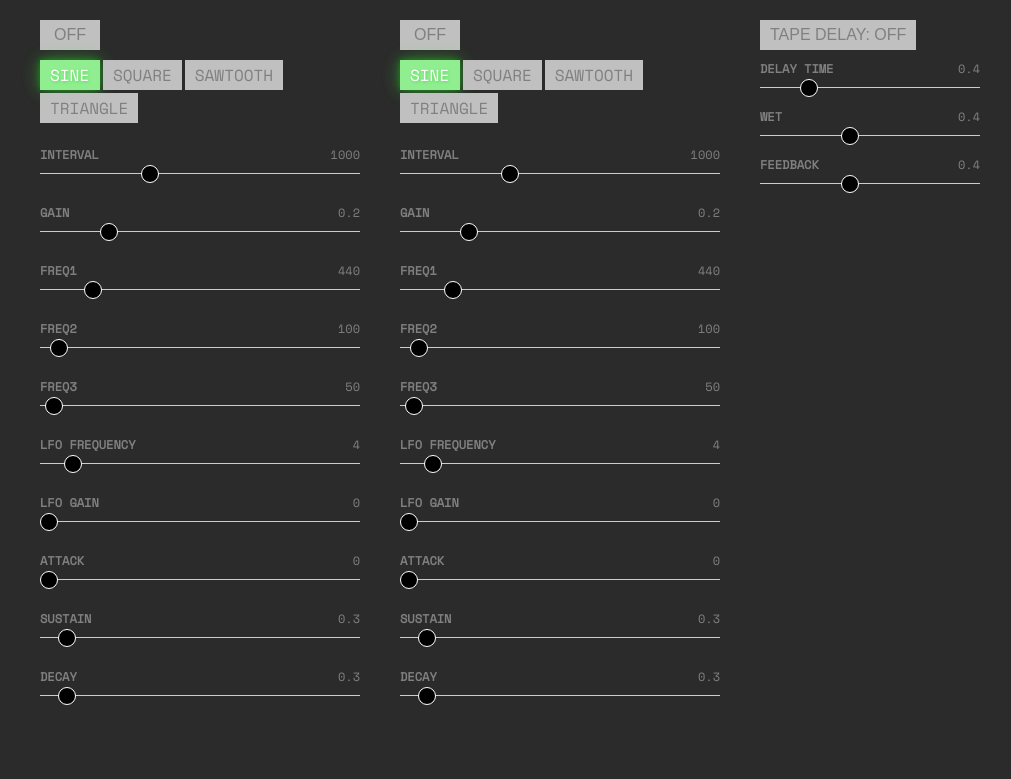
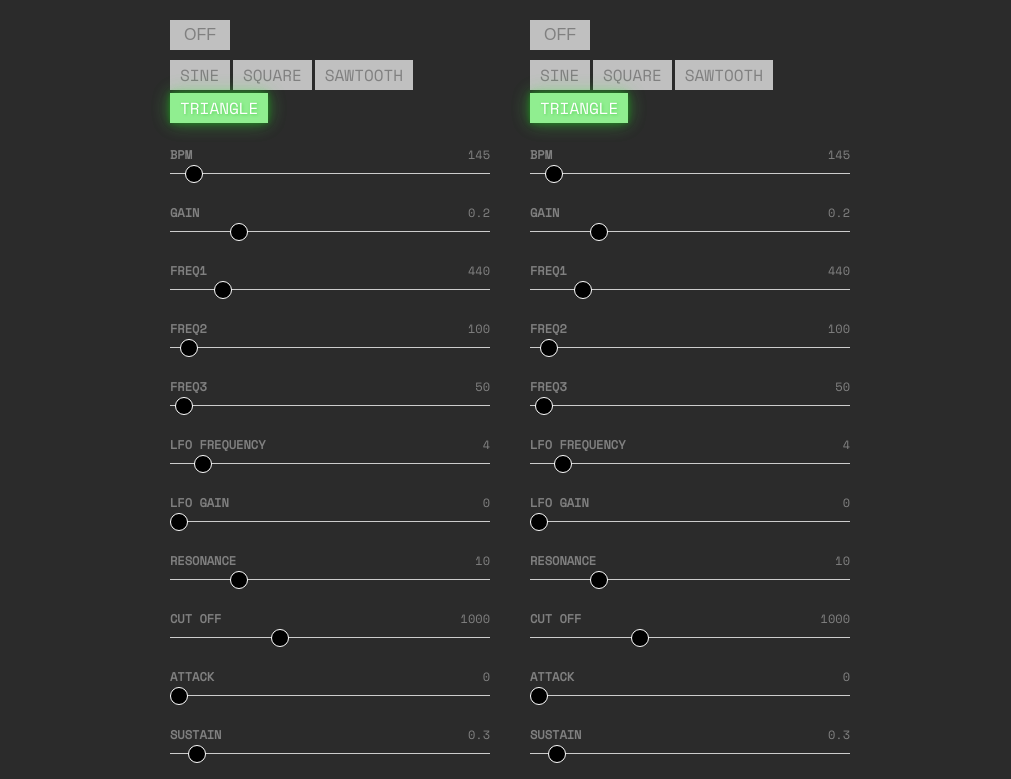
Before and after one commit to gabriel3000/webosc-repeater, a Next.js app: page /webosc-repeater in a window 1280 px wide. Shown: the top 779 px of the page, without its empty margins (130-1141 px from the left). Built offline with nearby package versions, Linux system fonts and the light colour scheme.

Commit message:
Adding resonance filter //// interval is now in BPM.

```diff
--- a/src/app/webosc-repeater/_c/App.tsx
+++ b/src/app/webosc-repeater/_c/App.tsx
@@ -23,7 +23,7 @@ export default function App() {
                         />
                     )
                 })}
-                <TapeDelay />
+                {/* <TapeDelay /> */}
             </div>
             <Image src={'/witch_mask.png'} width={200} height={250} alt="witch mask" className={styles.witchMask} />
         </div>
--- a/src/app/webosc-repeater/_c/engine/index.ts
+++ b/src/app/webosc-repeater/_c/engine/index.ts
@@ -1,6 +1,7 @@
 import { makeDistortionCurve } from './makeDistortionCurve';
 import TapeDelay from './tapeDelayClass';
 import { InstrumentKnobs, AllInstruments } from '../types';
+import { makeResonanceCurve } from './makeResonanceCurve';
 
 class engine {
     AC!: AudioContext;
@@ -11,6 +12,7 @@ class engine {
     knobData: AllInstruments | undefined;
     intervals!: any[];
     tape: TapeDelay | undefined;
+    crfilter: BiquadFilterNode | undefined;
 
     constructor() {
         if (typeof window === 'undefined') {
@@ -20,6 +22,13 @@ class engine {
             this.limiter = this.AC.createDynamicsCompressor();
             this.masterGain = this.AC.createGain();
             this.distortion = this.AC.createWaveShaper();
+
+            this.crfilter = this.AC.createBiquadFilter();
+            this.crfilter.type = 'highpass'; // Use a low-pass filter for a brighter sound
+            this.crfilter.frequency.value = 1000; // Set the cutoff frequency of the filter (in Hz)
+            this.crfilter.gain.value = 1; // Set the gain of the filter (in dB)
+            this.crfilter.Q.value = 10; // Set the Q factor of the filter (unitless)
+
             this.limiter.threshold.value = -6; // this is the pitfall, leave some headroom
             this.limiter.knee.value = 0.0; // brute force
             this.limiter.ratio.value = 20.0; // max compression
@@ -60,6 +69,8 @@ class engine {
                 freq1,
                 freq2,
                 freq3,
+                cutoff,
+                resonance
             } = lookup as {
                 lfoFrequency: number;
                 lfoGain: number;
@@ -72,6 +83,8 @@ class engine {
                 freq1: number;
                 freq2: number;
                 freq3: number;
+                resonance: number;
+                cutoff: number;
             };
 
             const AC = this.AC;
@@ -89,10 +102,17 @@ class engine {
             const oscillator = AC.createOscillator();
             const oscillatorLfo = AC.createOscillator();
 
+            const saturate = AC.createWaveShaper();
+            saturate.curve = makeResonanceCurve();
+            saturate.oversample = 'none';
+
             oscillatorLfo.frequency.value = lfoFrequency;
             lfoGainNode.gain.value = lfoGain;
+
             oscillatorLfo.connect(lfoGainNode);
             lfoGainNode.connect(gainNode.gain);
+
+
             oscillator.connect(gainNode);
 
             // https://teropa.info/blog/2016/08/10/frequency-and-pitch <--- this is a good read
@@ -111,18 +131,32 @@ class engine {
             envelope.gain.linearRampToValueAtTime(gain, now + attack);
             envelope.gain.linearRampToValueAtTime(gain, now + attack + sustain);
             envelope.gain.linearRampToValueAtTime(0, now + attack + sustain + decay);
-
-            // gainNode.connect(distortion);
-            // lfoGainNode.connect(distortion);
-            // distortion.connect(envelope);
             envelope.connect(limiter);
 
+            /* tape delay - turn off */
 
-            /* tape delay - turn off */
+            /**
+             *
+             *     osc.connect(gain);
+    gain.connect(filter);
+    filter.connect(saturate);
+    saturate.connect(dynamics);
+    dynamics.connect(speaker);
+             *
+             */
+            if(this.crfilter) {
+                this.crfilter.frequency.value = cutoff;
+                this.crfilter.Q.value = resonance;
+                envelope.connect(this.crfilter);
+                this.crfilter.connect(saturate);
+                saturate.connect(limiter);
+            }
+
             if(this.tape?.on) {
                 envelope.connect(this.tape.input);
                 this.tape.output.connect(limiter);
             }
+
 
             limiter.connect(masterGain);
             masterGain.connect(AC.destination);
@@ -148,15 +182,17 @@ class engine {
         if(i === undefined) return;
         if(this.knobData === undefined) return;
         const instrument = this.knobData[i];
-        const interval = instrument.find((knob) => { return knob.knob === 'interval' })?.value
-        const numberInterval = parseInt(interval ? interval.toString() : '0');
+        const BPM = instrument.find((knob) => { return knob.knob === 'BPM' })?.value
+        const numberBPM = parseInt(BPM ? BPM.toString() : '0');
 
-        if(interval === undefined) return;
+        const BPMInterval = 60000 / numberBPM;
+
+        if(BPMInterval === undefined) return;
 
         this.intervals[i] = setTimeout(() => {
             this.play(i);
             this.schedule(i);
-        }, numberInterval);
+        }, BPMInterval);
     }
     stop(i:number) {
         if(i === undefined) return;
@@ -171,3 +207,107 @@ class engine {
     }
 }
 export default new engine();
+
+
+
+/***
+ *
+ *
+ *
+ * var AudioContext = window.AudioContext || window.webkitAudioContext;
+var context = new AudioContext();
+var speaker = context.destination;
+
+var minVal= 50;
+var maxVal = context.sampleRate/2;
+var octaves = Math.log(maxVal/minVal)/Math.LN2;
+var mult = Math.pow(2, octaves*($('#res').val() - 1.0));
+var value = maxVal * mult;
+
+var dynamics = context.createDynamicsCompressor();
+dynamics.threshold.value = -85;
+dynamics.knee.value = 40;
+dynamics.ratio.value = 20;
+dynamics.attack.value = 0;
+dynamics.release.value = 0.3;
+
+var saturate = context.createWaveShaper();
+saturate.curve = curve();
+saturate.oversample = 'none';
+
+
+var gain = context.createGain();
+gain.gain.value = 0.5;
+
+var filter = context.createBiquadFilter();
+filter.frequency.value = 100;
+
+function curve() {
+      let n_samples = 8192,
+          ws_table = new Float32Array(n_samples),
+          i,
+          x;
+      for (i = 0; i < n_samples; i++) {
+          x = i * 2 / n_samples - 1;
+          if (x < -0.08905) {
+              ws_table[i] = (-3 / 4) * (1 - (Math.pow((1 - (Math.abs(x) - 0.032857)), 12)) + (1 / 3) * (Math.abs(x) - 0.032847)) + 0.01;
+          } else if (x >= -0.08905 && x < 0.320018) {
+              ws_table[i] = (-6.153 * (x * x)) + 3.9375 * x;
+          } else {
+              ws_table[i] = 0.630035;
+          }
+      }
+      return ws_table;
+  }
+
+
+
+
+var osc;
+var isReal = false;
+function create() {
+  if(isReal){
+    return
+  }else {
+    isReal = true;
+    osc = context.createOscillator();
+    osc.type = 'sawtooth';
+    osc.frequency.value = 111;
+    osc.connect(gain);
+    gain.connect(filter);
+    filter.connect(saturate);
+    saturate.connect(dynamics);
+    dynamics.connect(speaker);
+  }
+
+}
+
+
+$('#play').on('click', function(){
+  create();
+  osc.start(0);
+});
+$('#stop').on('click', function(){
+  // osc.stop(0);
+  osc.disconnect();
+  isReal = false;
+});
+
+$('#cutoff').on('input',function(){
+  var cut = $('#cutoff').val();
+  filter.frequency.value = (cut);
+  $('#cutoff-val').html(cut);
+});
+
+$('#res').on('input', function(){
+			var res = $('#res').val();
+			filter.Q.value = res;
+			$('#res-id').html(res);
+		});
+
+
+
+ *
+ *
+ *
+ */
--- /dev/null
+++ b/src/app/webosc-repeater/_c/engine/makeResonanceCurve.ts
@@ -0,0 +1,17 @@
+export const makeResonanceCurve = () => {
+    let n_samples = 8192,
+    ws_table = new Float32Array(n_samples),
+    i,
+    x;
+    for (i = 0; i < n_samples; i++) {
+        x = i * 2 / n_samples - 1;
+        if (x < -0.08905) {
+            ws_table[i] = (-3 / 4) * (1 - (Math.pow((1 - (Math.abs(x) - 0.032857)), 12)) + (1 / 3) * (Math.abs(x) - 0.032847)) + 0.01;
+        } else if (x >= -0.08905 && x < 0.320018) {
+            ws_table[i] = (-6.153 * (x * x)) + 3.9375 * x;
+        } else {
+            ws_table[i] = 0.630035;
+        }
+    }
+    return ws_table;
+}
--- a/src/app/webosc-repeater/_c/settings/CONTROL_MODULE.ts
+++ b/src/app/webosc-repeater/_c/settings/CONTROL_MODULE.ts
@@ -9,7 +9,7 @@ const CONTROL_MODULE = [
         knob: 'wave',
         type: 'radio',
         labelContent: 'wave',
-        value: 'sine',
+        value: 'triangle',
         radios: [
             {
                 label: 'sine',
@@ -30,10 +30,10 @@ const CONTROL_MODULE = [
         ],
     },
     {
-        knob: 'interval',
+        knob: 'BPM',
         type: 'slider',
-        labelContent: 'interval',
-        value: 1000,
+        labelContent: 'BPM',
+        value: 145,
         min: 1,
         max: 3000,
         step: 1,
@@ -93,6 +93,24 @@ const CONTROL_MODULE = [
         step: 0.01,
     },
     {
+        knob: 'resonance',
+        labelContent: 'resonance',
+        type: 'slider',
+        value: 10,
+        min: 0,
+        max: 50,
+        step: 1,
+    },
+    {
+        knob: 'cutoff',
+        labelContent: 'Cut Off',
+        type: 'slider',
+        value: 1000,
+        min: 0,
+        max: 3000,
+        step: 1,
+    },
+    {
         knob: 'attack',
         type: 'slider',
         labelContent: 'attack',
```
Also changed, not shown: src/app/webosc-repeater/_c/components/visualizer/ImageFilterVisualizer.tsx (deleted, +0 -62 lines).
